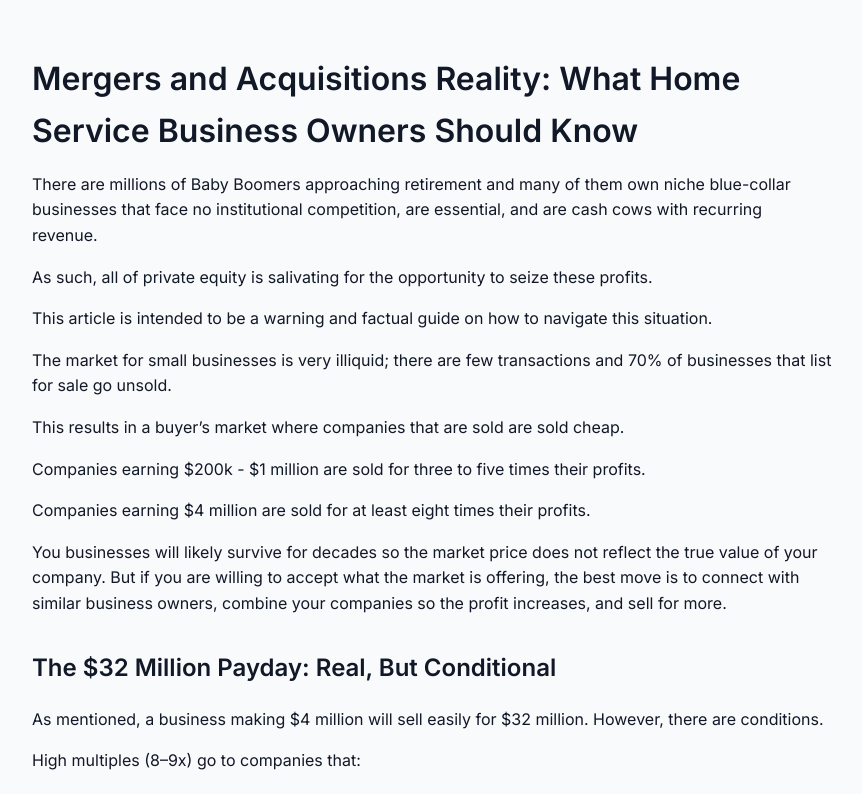
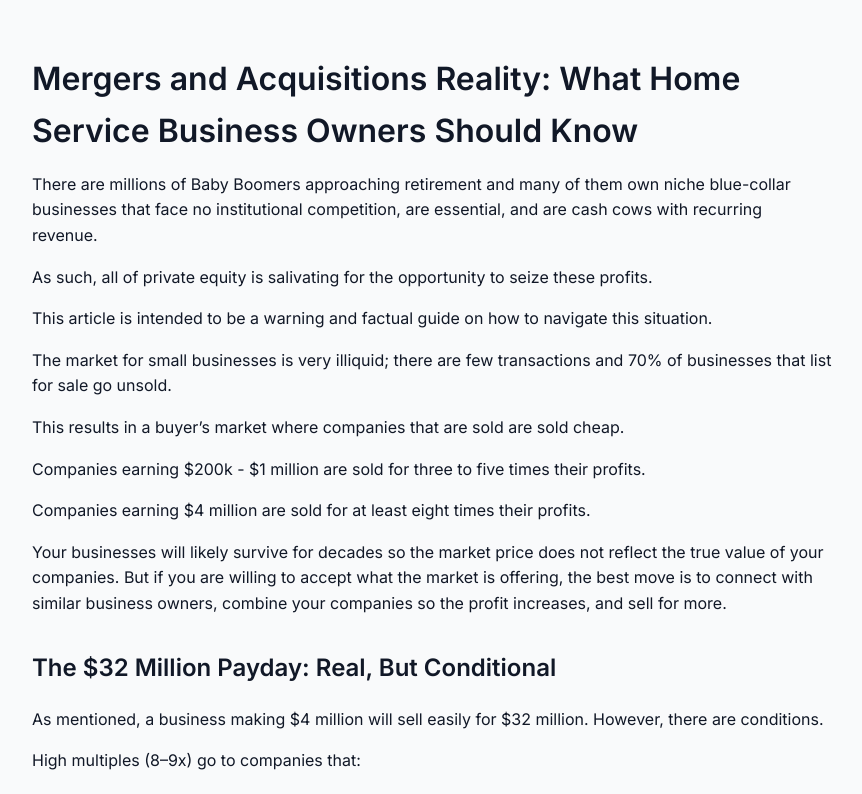
Before and after one commit to deqv/atlas-bookkeeping, a plain HTML site: page m-and-a-reality.html in a window 1280 px wide. Shown: the top 794 px of the page, without its empty margins (208-1070 px from the left). Drawn offline with Linux system fonts and the light colour scheme.

Commit message:
Update m-and-a-reality.html

```diff
--- a/m-and-a-reality.html
+++ b/m-and-a-reality.html
@@ -52,7 +52,7 @@
     <p>This results in a buyer’s market where companies that are sold are sold cheap.</p>
     <p>Companies earning $200k - $1 million are sold for three to five times their profits.</p>
     <p>Companies earning $4 million are sold for at least eight times their profits.</p>
-    <p>You businesses will likely survive for decades so the market price does not reflect the true value of your company. But if you are willing to accept what the market is offering, the best move is to connect with similar business owners, combine your companies so the profit increases, and sell for more.</p>
+    <p>Your businesses will likely survive for decades so the market price does not reflect the true value of your companies. But if you are willing to accept what the market is offering, the best move is to connect with similar business owners, combine your companies so the profit increases, and sell for more.</p>
 
 
   <h2>The $32 Million Payday: Real, But Conditional</h2>
```
